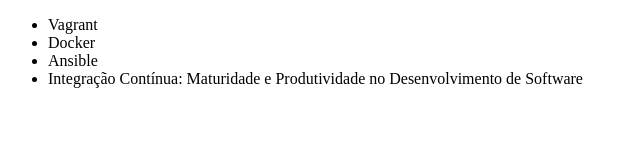
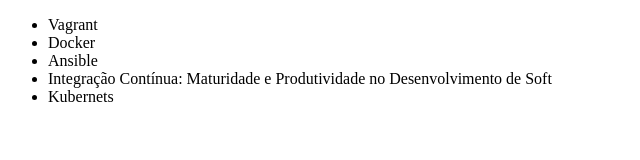
Before and after one commit to DaissaMatias/cursoone-git, a plain HTML site: page index.html in a window 1280 px wide. Shown: the whole page, without its empty margins (0-640 px from the left). Drawn offline with Linux system fonts and the light colour scheme.

Commit message:
Adicionando curso de kubernets

```diff
--- a/index.html
+++ b/index.html
@@ -9,7 +9,8 @@
         <li>Vagrant</li>
         <li>Docker</li>
         <li>Ansible</li>
-        <li>Integração Contínua: Maturidade e Produtividade no Desenvolvimento de Software</li>
+        <li>Integração Contínua: Maturidade e Produtividade no Desenvolvimento de Soft</li>
+        <li>Kubernets</li>
     </ul>
 </body>
 </html>
```
